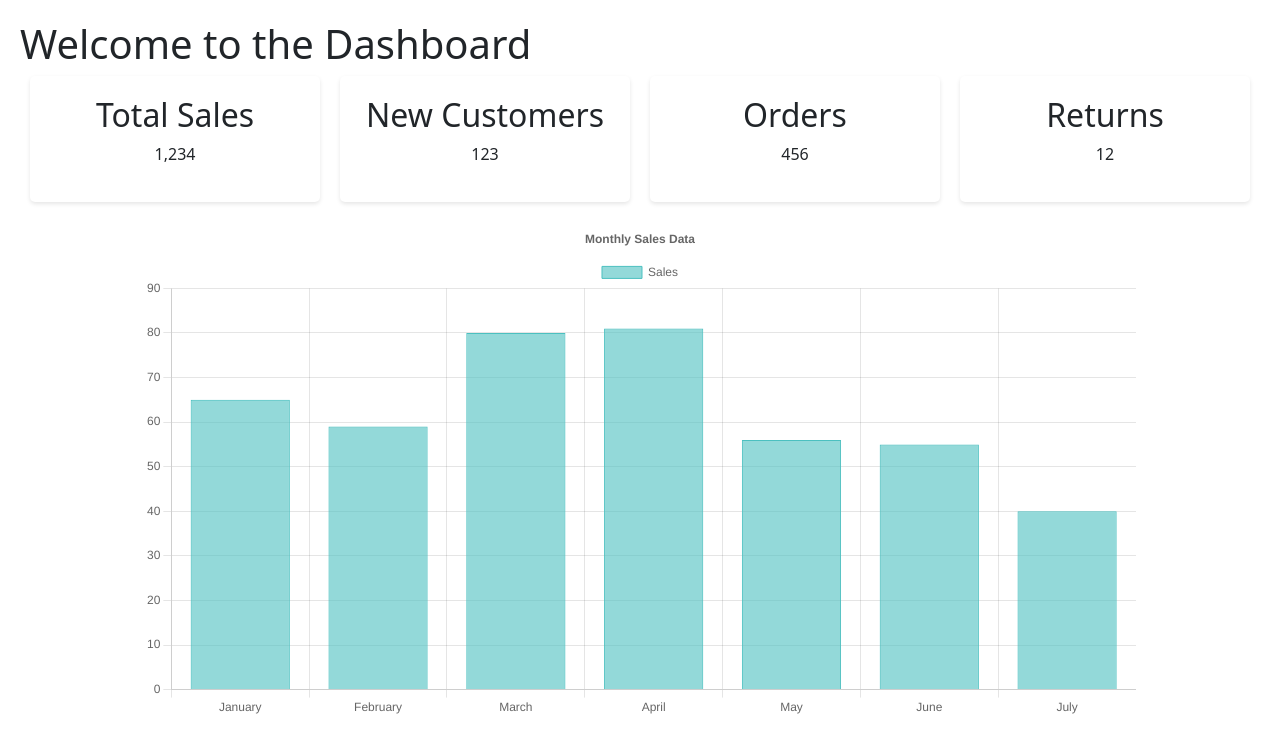
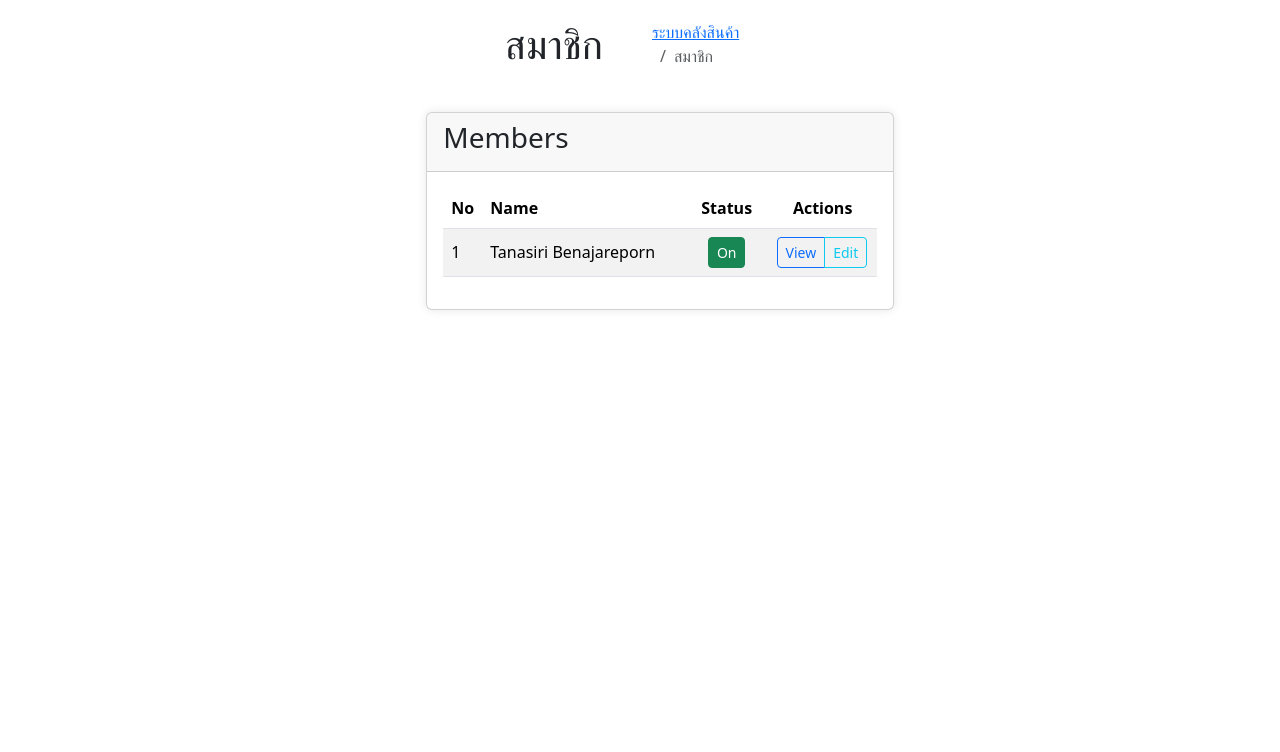
Before and after one commit to jagkarin/InventoryNew, a React (Create React App) app in the folder inventory/: page / in a window 1280 px wide. Shown: the top 752 px of the page. Built offline with nearby package versions, Linux system fonts and the light colour scheme.

Commit message:
แก้ล่าสุด

```diff
--- a/inventory/src/App.js
+++ b/inventory/src/App.js
@@ -4,7 +4,8 @@ import { BrowserRouter as Router,Route,Routes,Link} from 'react-router-dom';
 import Inventory from './component/Inventory_Products/Inventory';
 import 'bootstrap/dist/css/bootstrap.css';
 import Dashboard from './component/Dashboard';
-
+import UserDetails from './component/UserDetails';
+import Members from './component/Members/Members';
 
 
 function App() {
@@ -12,7 +13,7 @@ function App() {
     <Router>
 
       <Routes>
-        <Route path="/" element={<Dashboard />} />
+        <Route path="/" element={<Members />} />
       </Routes>
     </Router>
   );
--- /dev/null
+++ b/inventory/src/component/Members/Members.js
@@ -0,0 +1,126 @@
+import React, { useState } from 'react';
+import './styles.css'; // Ensure this file exists
+import 'bootstrap/dist/css/bootstrap.min.css';
+import UserDetails from '../UserDetails';
+import EditUser from '../EditUser';
+
+function Members() {
+    const [showModal, setShowModal] = useState(false);
+    const [showEditModal, setShowEditModal] = useState(false);
+    const [selectedUser, setSelectedUser] = useState(null);
+    const [userList, setUserList] = useState([
+        { id: 1, name: 'Tanasiri Benajareporn', status: 'Active' },
+        // You can add more users here for testing
+    ]);
+
+    const handleToggle = (user) => {
+        // Update the status of the user
+        const updatedUsers = userList.map(u =>
+            u.id === user.id ? { ...u, status: u.status === 'Active' ? 'Inactive' : 'Active' } : u
+        );
+        setUserList(updatedUsers);
+    };
+
+    const handleOpenModal = (user) => {
+        setSelectedUser(user);
+        setShowModal(true);
+    };
+
+    const handleOpenEditModal = (user) => {
+        setSelectedUser(user);
+        setShowEditModal(true);
+    };
+
+    const handleCloseModal = () => {
+        setShowModal(false);
+        setSelectedUser(null);
+    };
+
+    const handleCloseEditModal = () => {
+        setShowEditModal(false);
+        setSelectedUser(null);
+    };
+
+    const handleUpdateUser = (updatedUser) => {
+        const updatedUserList = userList.map(user => (user.id === updatedUser.id ? updatedUser : user));
+        setUserList(updatedUserList);
+        handleCloseEditModal(); // Close modal after update
+    };
+
+    return (
+        <div className="content-wrapper">
+            <section className="content-header">
+                <div className="container-fluid">
+                    <div className="row mb-2">
+                        <div className="col-sm-6">
+                            <h1>สมาชิก</h1>
+                        </div>
+                        <div className="col-sm-6">
+                            <ol className="breadcrumb float-sm-right">
+                                <li className="breadcrumb-item"><a href="#">ระบบคลังสินค้า</a></li>
+                                <li className="breadcrumb-item active">สมาชิก</li>
+                            </ol>
+                        </div>
+                    </div>
+                </div>
+            </section>
+
+            <section className="content">
+                <div className="card">
+                    <div className="card-header">
+                        <h3 className="card-title">Members</h3>
+                    </div>
+                    <div className="card-body">
+                        <div className="table-responsive">
+                            <table className="table table-striped projects">
+                                <thead>
+                                    <tr>
+                                        <th style={{ width: '5%' }}>No</th>
+                                        <th style={{ width: '50%' }}>Name</th>
+                                        <th style={{ width: '20%' }} className="text-center">Status</th>
+                                        <th style={{ width: '25%' }} className="text-center">Actions</th>
+                                    </tr>
+                                </thead>
+                                <tbody>
+                                    {userList.map((user, index) => (
+                                        <tr key={user.id}>
+                                            <td>{index + 1}</td>
+                                            <td>
+                                                <a>{user.name}</a><br />
+                                            </td>
+                                            <td className="project-state text-center">
+                                                <button className={`btn btn-sm ${user.status === 'Active' ? 'btn-success' : 'btn-danger'}`} onClick={() => handleToggle(user)}>
+                                                    {user.status === 'Active' ? 'On' : 'Off'}
+                                                </button>
+                                            </td>
+                                            <td className="project-actions text-right">
+                                                <div className="btn-group" role="group" aria-label="Basic example">
+                                                    <button className="btn btn-outline-primary btn-sm" onClick={() => handleOpenModal(user)}>
+                                                        <i className="fas fa-folder"></i> View
+                                                    </button>
+                                                    <button className="btn btn-outline-info btn-sm" onClick={() => handleOpenEditModal(user)}>
+                                                        <i className="fas fa-pencil-alt"></i> Edit
+                                                    </button>
+                                                </div>
+                                            </td>
+                                        </tr>
+                                    ))}
+                                </tbody>
+                            </table>
+                        </div>
+                    </div>
+                </div>
+            </section>
+
+            {showModal && selectedUser && (
+                <UserDetails user={selectedUser} onClose={handleCloseModal} />
+            )}
+
+            {showEditModal && selectedUser && (
+                <EditUser user={selectedUser} onUpdate={handleUpdateUser} onClose={handleCloseEditModal} />
+            )}
+        </div>
+    );
+}
+
+export default Members;
--- /dev/null
+++ b/inventory/src/component/Members/styles.css
@@ -0,0 +1,37 @@
+/* src/styles.css */
+
+.content-wrapper {
+    display: flex;
+    flex-direction: column;
+    align-items: center; /* จัดกลางในแนวนอน */
+    flex-grow: 1; /* ขยายให้เต็มที่ */
+    padding: 20px; /* เพิ่ม Padding */
+}
+
+.card {
+    width: 100%; /* กำหนดให้เต็มพื้นที่ */
+    max-width: 800px; /* กำหนดขนาดสูงสุดของ Card */
+    margin: 20px; /* เพิ่ม Margin รอบ Card */
+    box-shadow: 0 0 10px rgba(0, 0, 0, 0.1); /* เพิ่มเงาให้ Card */
+}
+
+/* ทำให้ตารางอยู่กลาง */
+.table-container {
+    width: 100%; /* เพิ่ม width เต็มพื้นที่ */
+    display: flex;
+    justify-content: center; /* จัดกลาง */
+}
+
+.table {
+    width: 100%; /* ให้ตารางเต็มพื้นที่ของ Card */
+    max-width: 100%; /* กำหนดขนาดสูงสุดของตาราง */
+}
+
+.table th, .table td {
+    vertical-align: middle; /* จัดกลางแนวตั้ง */
+}
+
+.btn-group {
+    display: flex; /* เพื่อจัดปุ่มในแนวระดับ */
+    justify-content: center; /* จัดกลาง */
+}
--- a/inventory/src/component/UserDetails.js
+++ b/inventory/src/component/UserDetails.js
@@ -3,6 +3,25 @@ import React from 'react';
 import { Modal, Button } from 'react-bootstrap';
 
 function UserDetails({ user, onClose }) {
+    // Check if user is defined
+    if (!user) {
+        return (
+            <Modal show={true} onHide={onClose}>
+                <Modal.Header closeButton>
+                    <Modal.Title>User Details</Modal.Title>
+                </Modal.Header>
+                <Modal.Body>
+                    <p>No user details available.</p>
+                </Modal.Body>
+                <Modal.Footer>
+                    <Button variant="secondary" onClick={onClose}>
+                        Close
+                    </Button>
+                </Modal.Footer>
+            </Modal>
+        );
+    }
+
     return (
         <Modal show={true} onHide={onClose}>
             <Modal.Header closeButton>
```
